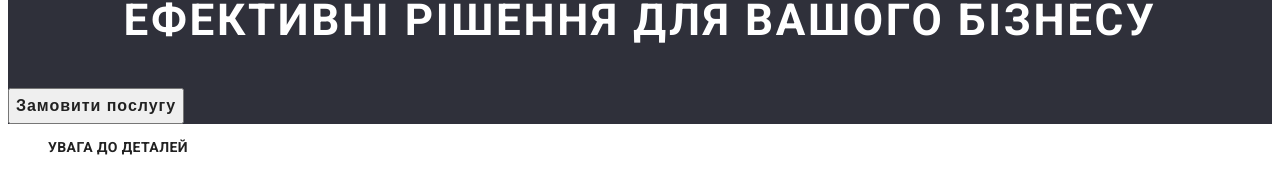
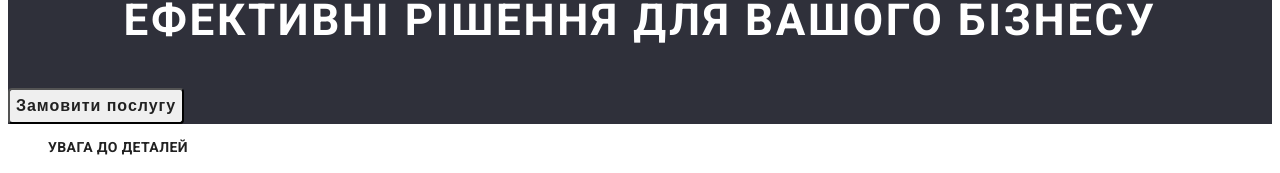
Before and after one commit to Meyran111/goit-markup-hw-02, a plain HTML site: page index.html in a window 1280 px wide. Shown: the part 211-384 px from the top of the page. Drawn offline with Linux system fonts and the light colour scheme.

Commit message:
hw 2 version 2 fix

```diff
--- a/styles.css
+++ b/styles.css
@@ -35,6 +35,7 @@ body {
   letter-spacing: 0.06em;
   color: var(--primary-h-color);
   cursor: pointer;
+  border-radius: 4px;
 }
 /*--------------header-------------*/
 
```
